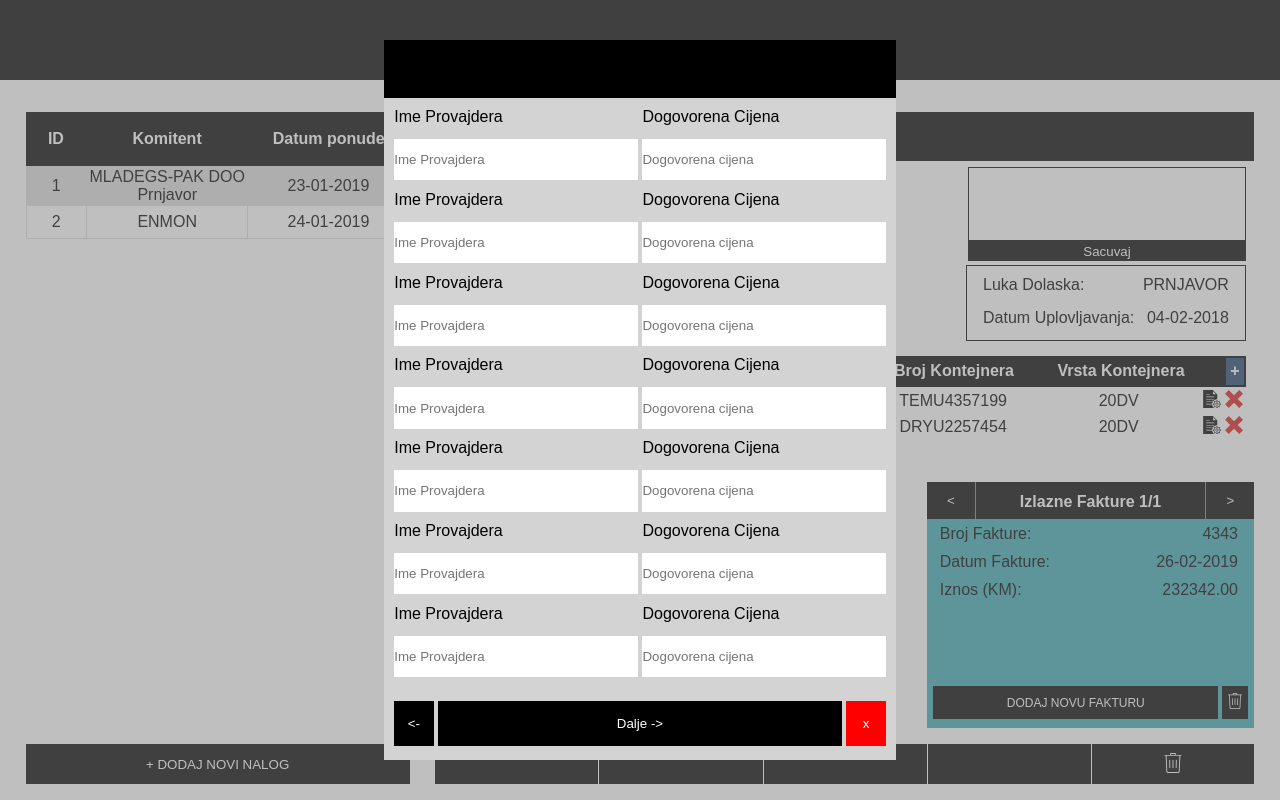
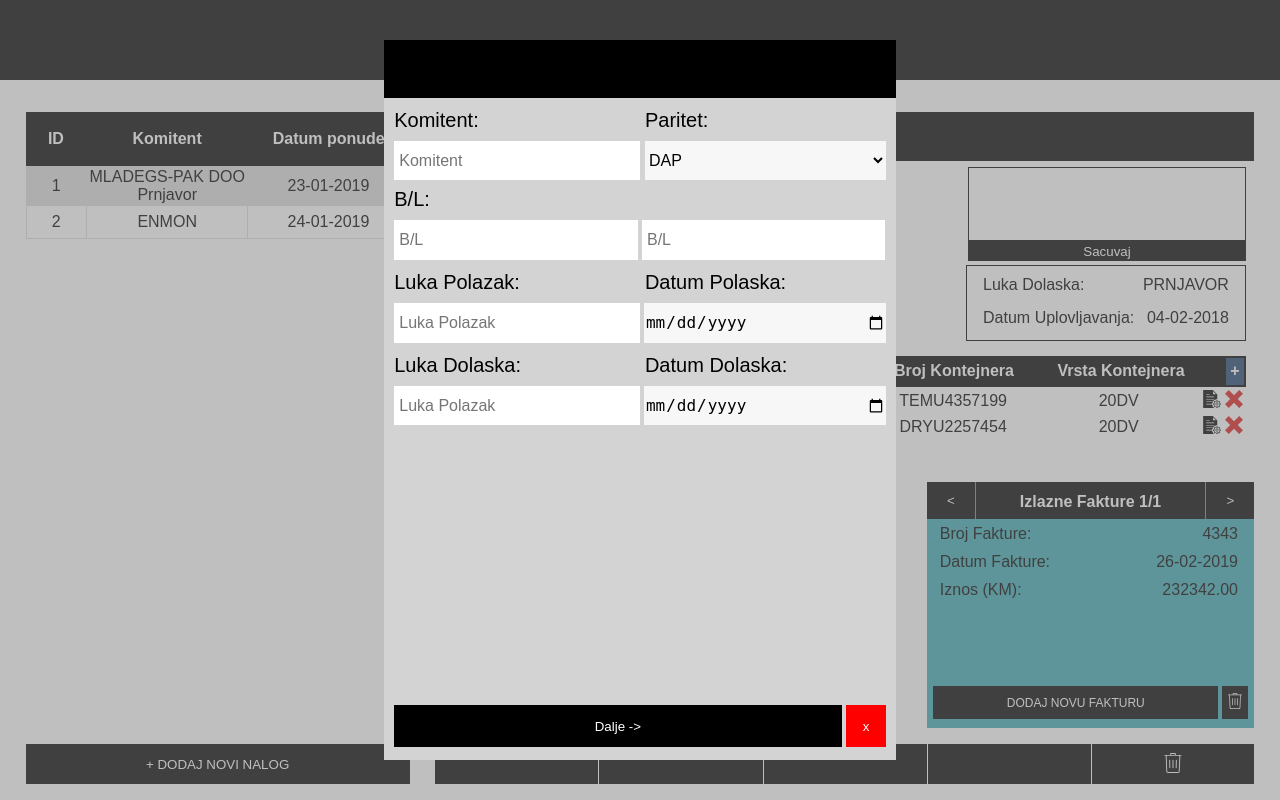
Before and after one commit to Pi-Solution/cargo_navis, a PHP site: page / in a window 1280 px wide, after a click on "+ DODAJ NOVI NALOG". Run offline with PHP 8.4, Linux system fonts and the light colour scheme; data comes from the database, SQL or seed files in the repository; lists and menus that the app fills with data are empty.

Commit message:
now all forms are separated

```diff
--- a/HTML/forms/add_job.php
+++ b/HTML/forms/add_job.php
@@ -1,5 +1,5 @@
-<div id="add_job_form">
-		<div id="job_background">
+<div id="add_job_form" class="add_job_form">
+		<div id="job_background" class="job_background">
 		</div>
 		<div id="job_form">
 			<div class="form_header">
@@ -98,8 +98,8 @@
 			</form>
 			<?php
 			//include forms for provajder and container
-			include "add_job_forms/provajderi_form.php";
-			include "add_job_forms/containers_form.php";
+			#include "add_job_forms/provajderi_form.php";
+			#include "add_job_forms/containers_form.php";
 			?>
 		</div>
 	</div>
--- a/HTML/forms/add_job_forms/containers_form.php
+++ b/HTML/forms/add_job_forms/containers_form.php
@@ -1,3 +1,6 @@
+<div id="add_containers_form" class="add_job_form">
+	<div id="containers_background" class="job_background">
+	</div>
 	<div class="form_in_form" id="container_form">
 		<div class="form_header"></div>
 			<div class="form_content" id="form_container_content">
@@ -67,7 +70,8 @@
 			<div class="form_buttons">
 			<button type="button" id="con_back_button"><-</button>
 			<button type="button" id="con_add_new_text_a_button" onclick="add_con_textbox();">Dodaj još kontejnera</button>
-		<button type="button" id="con_save_button">Sačuvaj</button>
-		<button type="button" class="form_exit">x</button>
+			<button type="button" id="con_save_button" onclick="get_user_input3()">Sačuvaj</button>
+			<button type="button" class="form_exit" onclick="show_form('add_containers_form')">x</button>
 		</div>
 	</div>
+</div>
--- a/HTML/forms/add_job_forms/provajderi_form.php
+++ b/HTML/forms/add_job_forms/provajderi_form.php
@@ -1,3 +1,6 @@
+<div id="add_provajders_form" class="add_job_form">
+	<div id="provajders_background" class="job_background">
+	</div>
 	<div class="form_in_form" id="form_provajder">
 		<div class="form_header">
 		</div>
@@ -25,7 +28,8 @@
 		</div>
 		<div class="form_buttons">
 			<button type="button" id="prov_back_button" class="save_button"><-</button>
-		<button type="button" id="prov_save_button" class="save_button">Dalje -></button>
-		<button type="button" class="form_exit" onclick="show_form('add_job_form'); show_form('form_provajder')">x</button>
+			<button type="button" id="prov_save_button" class="save_button" onclick="get_user_input2()">Sačuvaj</button>
+			<button type="button" class="form_exit" onclick="show_form('add_provajders_form'); reset_provajders();">x</button>
 		</div>
 	</div>
+</div>
--- a/css/style.css
+++ b/css/style.css
@@ -586,7 +586,7 @@ a {
 	border-left: 1px solid white;
 }
 /*--------------------*/
-#add_job_form{
+.add_job_form{
 	position: absolute;
 	top: 0px;
 	height: 100%;
@@ -594,7 +594,7 @@ a {
 	display: none;
 	z-index: 10;
 }
-#job_background{
+.job_background{
 	position: absolute;
 	height: 100%;
 	width: 100%;
@@ -925,14 +925,13 @@ a {
 }
 .form_in_form {
 	position: absolute;
-	height: 100%;
-	width: 100%;
+	top: 5%;
+	bottom: 5%;
+	left: 30%;
+	right: 30%;
 	background-color: #e5e5e5;
 }
 /*provajder-input*/
-#form_provajder{
-	display: none;
-}
 .prov_input{
 	position: absolute;
 	top: 2%;
@@ -993,9 +992,6 @@ a {
 	right: 0px;
 }
 /*containe form*/
-#container_form{
-	display: none;
-}
 .containers_info{
 	position: absolute;
 	top: 1%;
--- a/index.php
+++ b/index.php
@@ -71,7 +71,7 @@
 						<th style="width: 20%">Cijena</th>
 						<th style="width: 20%">Valuta</th>
 						<th style="width: 10%"></th>
-						<th style="width: 5%" class="add_prov_id" onclick="show_form('add_job_form'); show_form('form_provajder')">+</th>
+						<th style="width: 5%" class="add_prov_id" onclick="show_form('add_provajders_form')">+</th>
 					</tr>
 				</table>
 				<div class="container_table_content">
@@ -91,7 +91,7 @@
 						<th style="width: 45%">Broj Kontejnera</th>
 						<th style="width: 45%">Vrsta Kontejnera</th>
 						<th style="width: 5%"></th>
-						<th style="width: 10%" class="add_prov_id">+</th>
+						<th style="width: 10%" class="add_prov_id" onclick="show_form('add_containers_form')">+</th>
 					</tr>
 				</table>
 				<div class="container_table_content">
@@ -189,6 +189,9 @@
 	<?php
 	//forma za dodavanje novih poslova
 	include "HTML/forms/add_job.php";
+	//include forms for provajder and container
+	include "HTML/forms/add_job_forms/provajderi_form.php";
+	include "HTML/forms/add_job_forms/containers_form.php";
 	//forma za dodavanje ulaznih faktura
 	include "HTML/forms/ulaz.php";
 	//forma za dodavanje izlaznih faktura
--- a/javascript/add_job_form.js
+++ b/javascript/add_job_form.js
@@ -36,10 +36,8 @@ function send_data_job(){
 				//console.log(this.responseText);
 				if(server_response == 101){
 					alert('Sacuvano')
-					call_from_form = true;
-					show_form('form_provajder');
 					reset_jobs();
-					load_data(false)
+					load_data(0)
 				}else{
 					alert(this.responseText);
 				}
--- a/javascript/form_containers.js
+++ b/javascript/form_containers.js
@@ -31,8 +31,6 @@ function get_user_input3(){
 	parametars[1] = data;
 	console.table(parametars[1])
 
-	call_from_form2 = false;
-
 	send_data_containers()
 }
 function send_data_containers(){
@@ -44,9 +42,8 @@ function send_data_containers(){
 				//console.log(this.responseText);
 				if(server_response == 101){
 					alert('Sacuvano')
-					show_form('container_form');
-					show_form('add_job_form');
-					load_data(0)
+					load_data(3)
+					show_form('add_containers_form')
 					reset_all_forms()
 				}else{
 					alert(this.responseText);
--- a/javascript/form_provajderi.js
+++ b/javascript/form_provajderi.js
@@ -42,10 +42,9 @@ function send_data_provajderi(){
 				//console.log(this.responseText);
 				if(server_response == 101){
 					alert('Sacuvano')
-					show_form('form_provajder');
-					show_form('container_form');
-					load_data(false)
-					call_from_form = false;
+					reset_provajders()
+					show_form('add_provajders_form')
+					load_data(2)
 				}else{
 					alert(this.responseText);
 				}
```
Lines whose indentation alone changed are shown as unchanged.
